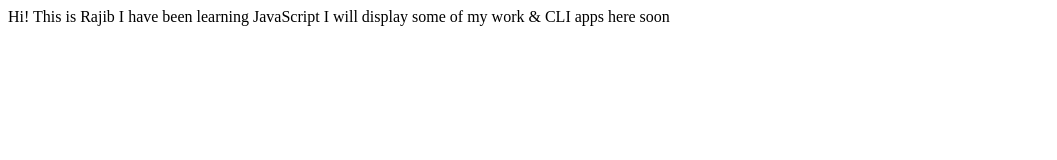
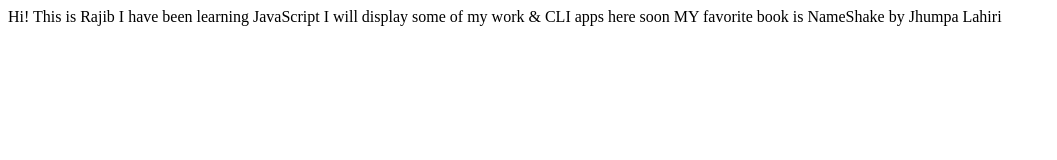
Before and after one commit to drajib1984/Rajib-Das-Portfolio, a plain HTML site: page index.html in a window 1280 px wide. Shown: the whole page, without its empty margins (0-1057 px from the left). Drawn offline with Linux system fonts and the light colour scheme.

Commit message:
Update index.html

```diff
--- a/index.html
+++ b/index.html
@@ -10,5 +10,7 @@
     Hi! This is Rajib
     I have been learning JavaScript
     I will display some of my work & CLI apps here soon
+
+    MY favorite book is NameShake by Jhumpa Lahiri
 </body>
 </html>
```
